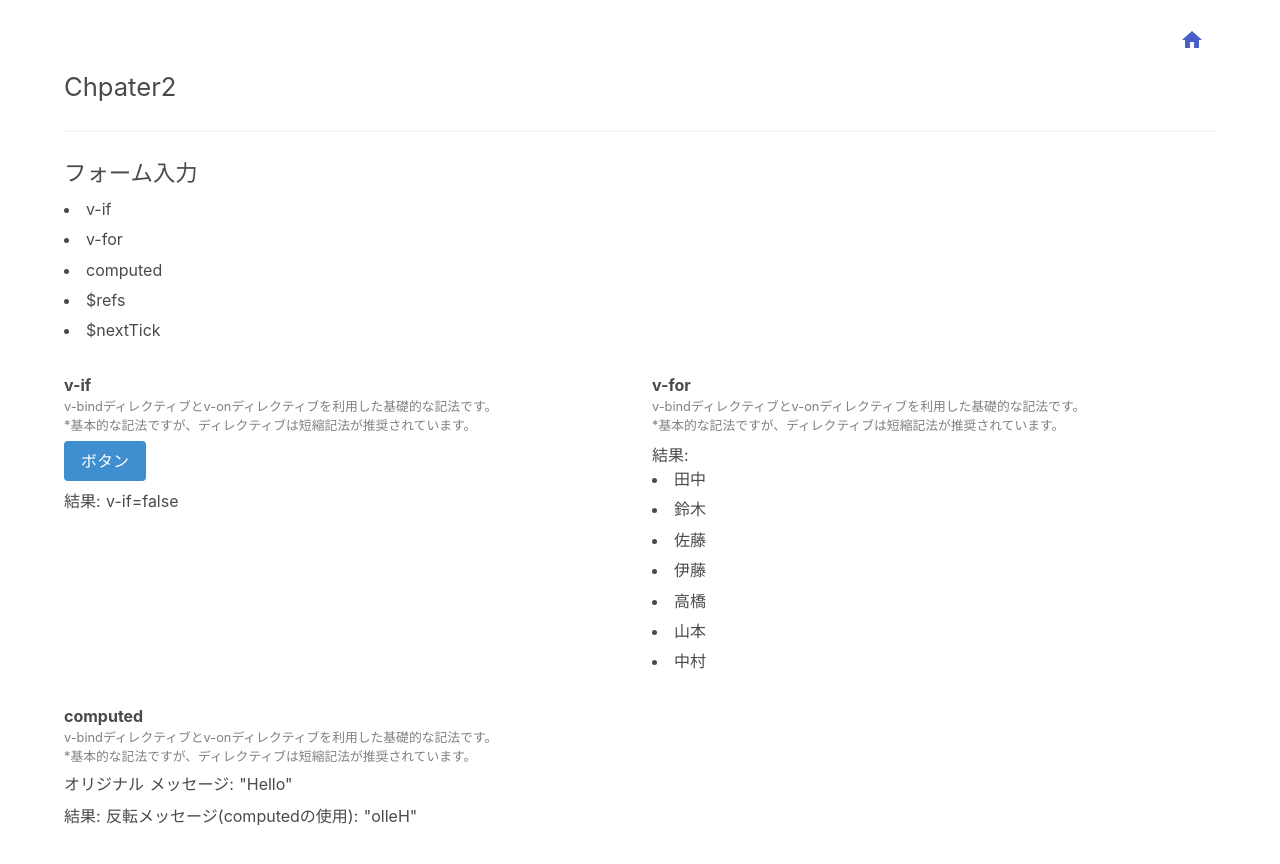
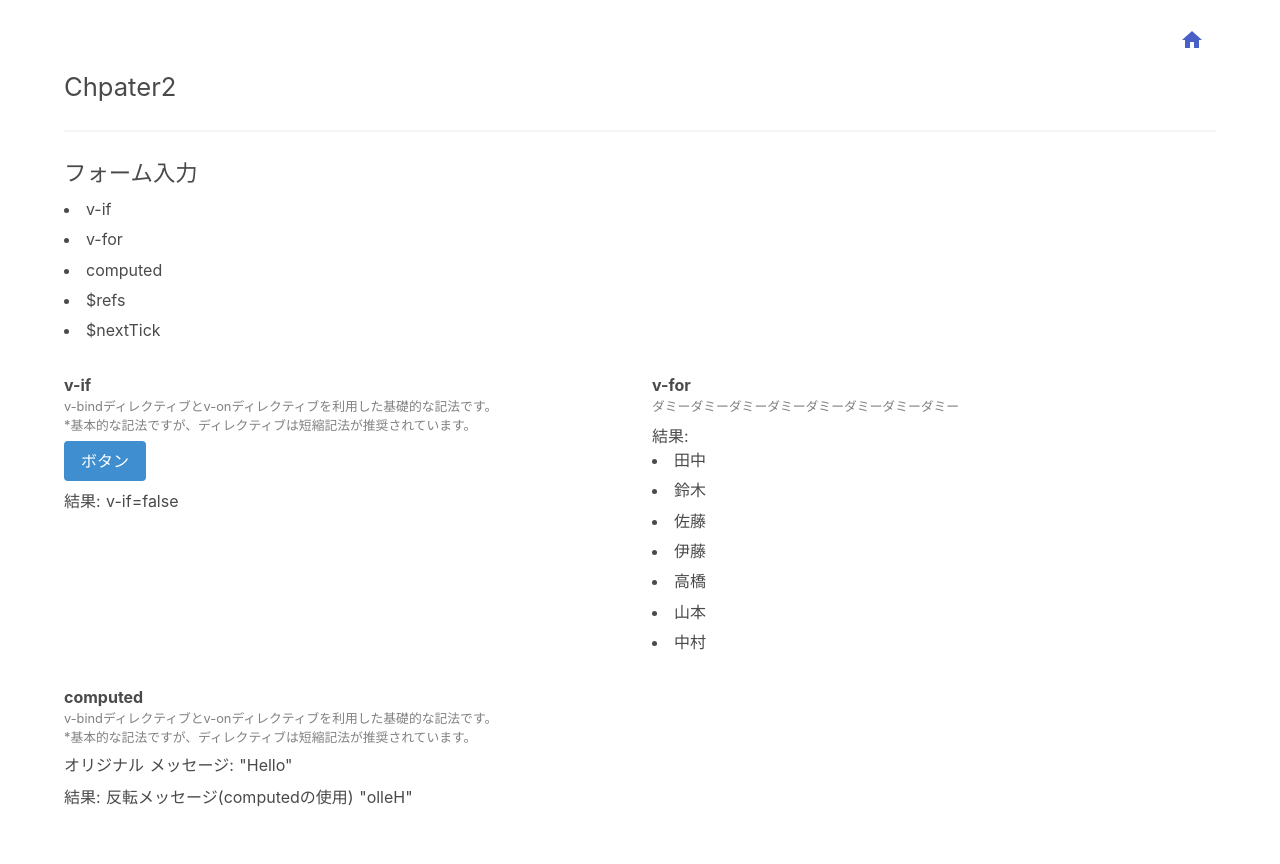
Before and after one commit to ND-share/codesandbox, a Nuxt app: page /traning/chapter2 in a window 1280 px wide. Shown: the top 864 px of the page. Built offline with nearby package versions, Linux system fonts and the light colour scheme.

Commit message:
update リンク, 文言を一部更新

```diff
--- a/pages/index.vue
+++ b/pages/index.vue
@@ -49,12 +49,12 @@ export default {
         {
           id: 1,
           text: 'Chapter1',
-          link: '/tutorial/chapter1',
+          link: '/traning/chapter1',
         },
         {
           id: 2,
           text: 'Chapter2',
-          link: '/tutorial/chapter2',
+          link: '/traning/chapter2',
         },
       ]
     },
--- a/pages/traning/chapter2.vue
+++ b/pages/traning/chapter2.vue
@@ -32,10 +32,7 @@
           <div class="column is-6">
             <dl>
               <dt>v-for</dt>
-              <dd>
-                v-bindディレクティブとv-onディレクティブを利用した基礎的な記法です。<br />
-                *基本的な記法ですが、ディレクティブは短縮記法が推奨されています。
-              </dd>
+              <dd>ダミーダミーダミーダミーダミーダミーダミーダミー</dd>
             </dl>
             <ul>
               <p class="mt-2">結果:</p>
@@ -52,7 +49,7 @@
             </dl>
             <p>オリジナル メッセージ: "{{ message }}"</p>
             <p class="mt-2">
-              結果: 反転メッセージ(computedの使用): "{{ reversedMessage }}"
+              結果: 反転メッセージ(computedの使用) "{{ reversedMessage }}"
             </p>
           </div>
         </div>
```
